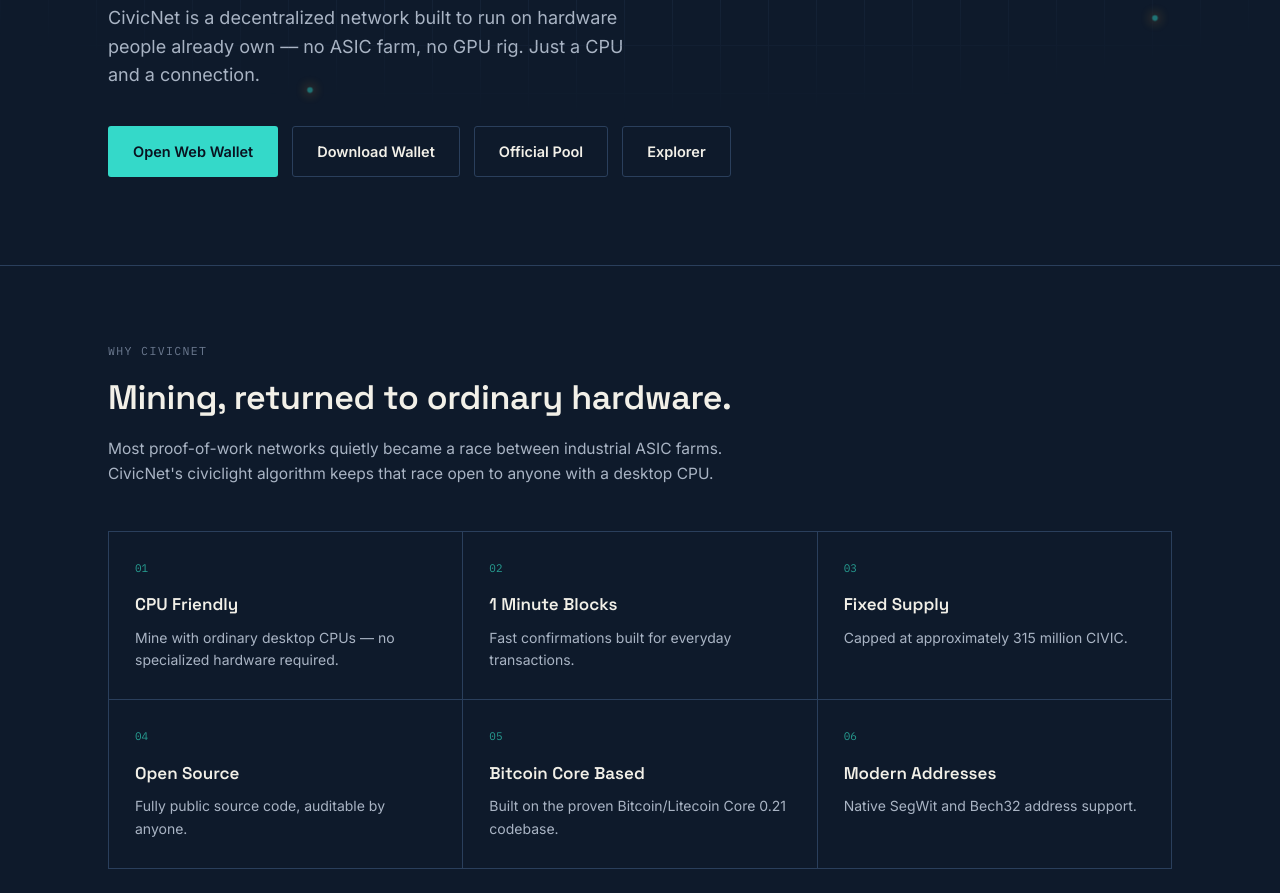
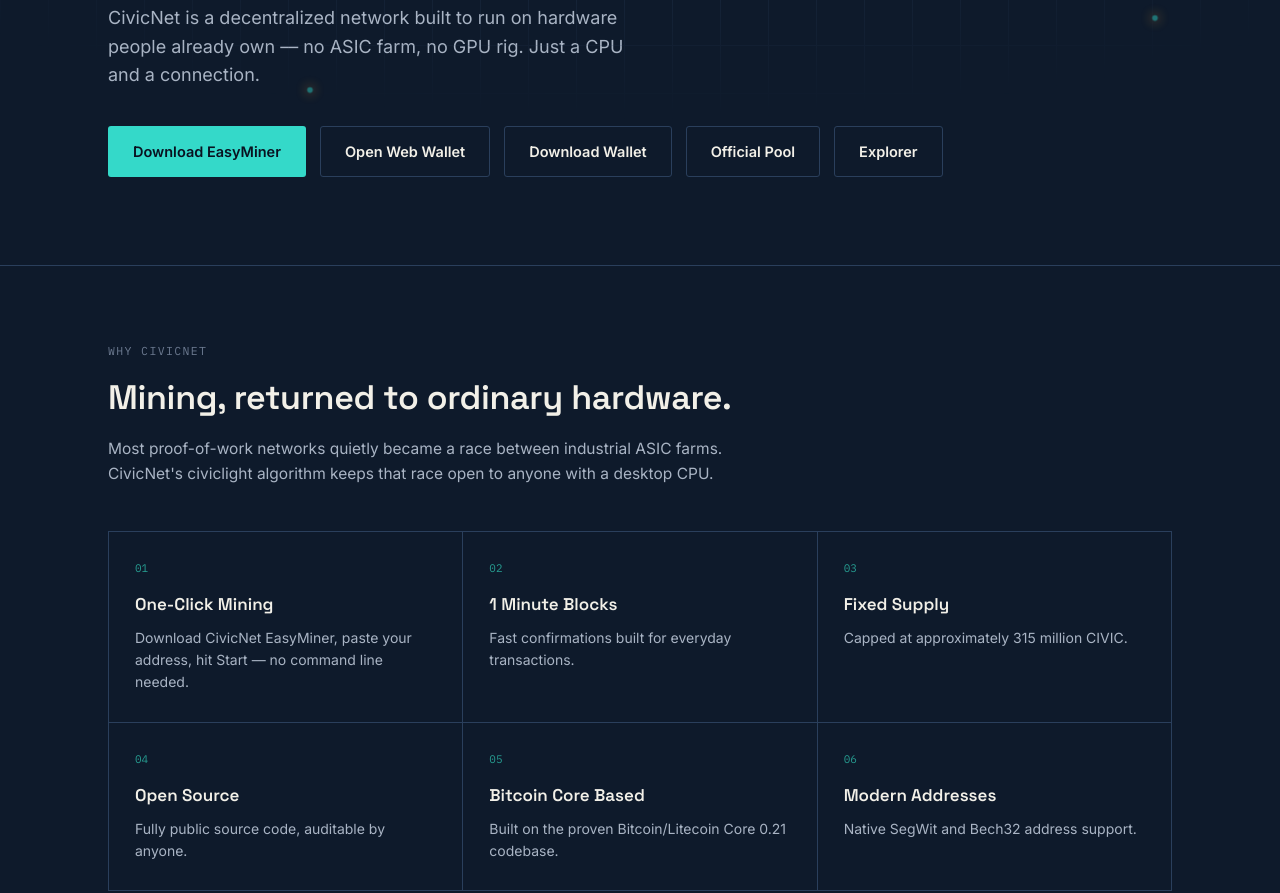
Before and after one commit to CivicLight/website, a plain HTML site: page index.html in a window 1280 px wide. Shown: the part 360-1253 px from the top of the page. Drawn offline with Linux system fonts and the light colour scheme.

Commit message:
Update index.html

```diff
--- a/index.html
+++ b/index.html
@@ -351,7 +351,6 @@
       <a href="roadmap.html">Roadmap</a>
       <a href="faq.html">FAQ</a>
       <a href="whitepaper.html">Whitepaper</a>
-
     </nav>
   </div>
 </header>
@@ -368,7 +367,8 @@
     <h1>Grid infrastructure<br>for <span class="accent">every CPU</span>.</h1>
     <p class="lede">CivicNet is a decentralized network built to run on hardware people already own &mdash; no ASIC farm, no GPU rig. Just a CPU and a connection.</p>
     <div class="hero-actions">
-      <a href="https://webwallet.civiclight.xyz" class="btn btn-primary" target="_blank">Open Web Wallet</a>
+      <a href="https://github.com/CivicLight/civicnet-easyminer/releases/latest" class="btn btn-primary" target="_blank">Download EasyMiner</a>
+      <a href="https://webwallet.civiclight.xyz" class="btn btn-outline" target="_blank">Open Web Wallet</a>
       <a href="downloads.html" class="btn btn-outline">Download Wallet</a>
       <a href="https://pool.civiclight.xyz" class="btn btn-outline" target="_blank">Official Pool</a>
       <a href="https://explorer.civiclight.xyz" class="btn btn-outline" target="_blank">Explorer</a>
@@ -386,8 +386,8 @@
     <div class="feature-grid">
       <div class="feature">
         <span class="idx">01</span>
-        <h3>CPU Friendly</h3>
-        <p>Mine with ordinary desktop CPUs &mdash; no specialized hardware required.</p>
+        <h3>One-Click Mining</h3>
+        <p>Download CivicNet EasyMiner, paste your address, hit Start &mdash; no command line needed.</p>
       </div>
       <div class="feature">
         <span class="idx">02</span>
@@ -454,6 +454,8 @@
       <div class="rm-card done"><span class="status">&#10003;</span>CPU Miner</div>
       <div class="rm-card done"><span class="status">&#10003;</span>DNS Seed</div>
       <div class="rm-card done"><span class="status">&#10003;</span>ASIC-Resistant v2</div>
+      <div class="rm-card done"><span class="status">&#10003;</span>One-Click EasyMiner</div>
+      <div class="rm-card progress"><span class="status">&#9203;</span>Android Miner App</div>
       <div class="rm-card progress"><span class="status">&#9203;</span>Hybrid PoW+PoS</div>
     </div>
   </div>
@@ -462,8 +464,8 @@
 <section class="cta" style="border-bottom: none;">
   <div class="wrap">
     <h2>Start mining today.</h2>
-    <p>Download the wallet, get the CPU miner, and join the network &mdash; from any machine you already own.</p>
-    <a href="downloads.html" class="btn btn-primary">Get Started</a>
+    <p>Download EasyMiner, paste your address, and join the network &mdash; from any machine you already own.</p>
+    <a href="https://github.com/CivicLight/civicnet-easyminer/releases/latest" class="btn btn-primary" target="_blank">Download EasyMiner</a>
   </div>
 </section>
 
```
